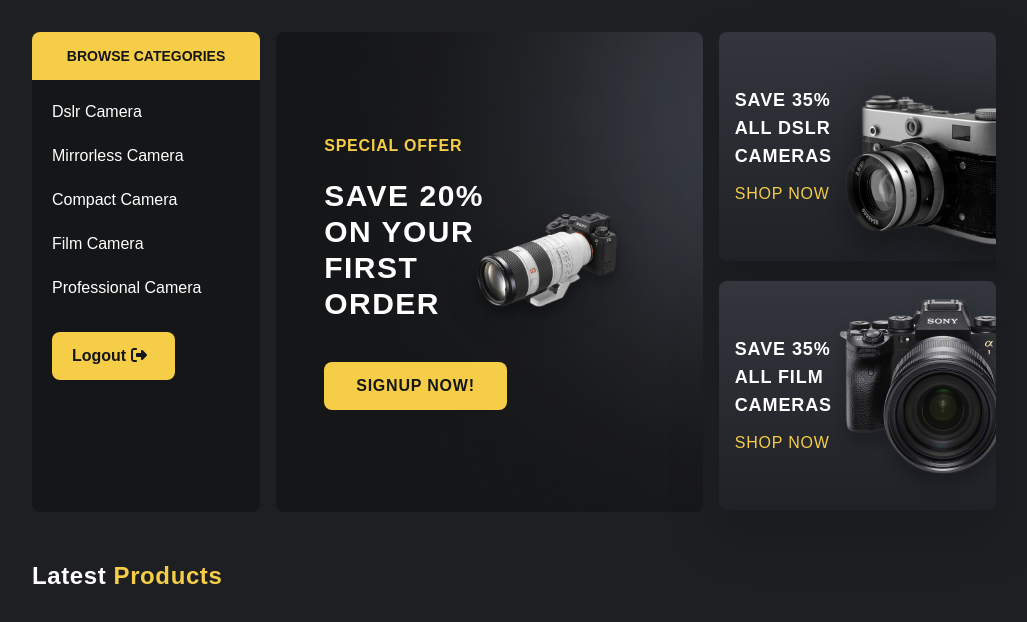
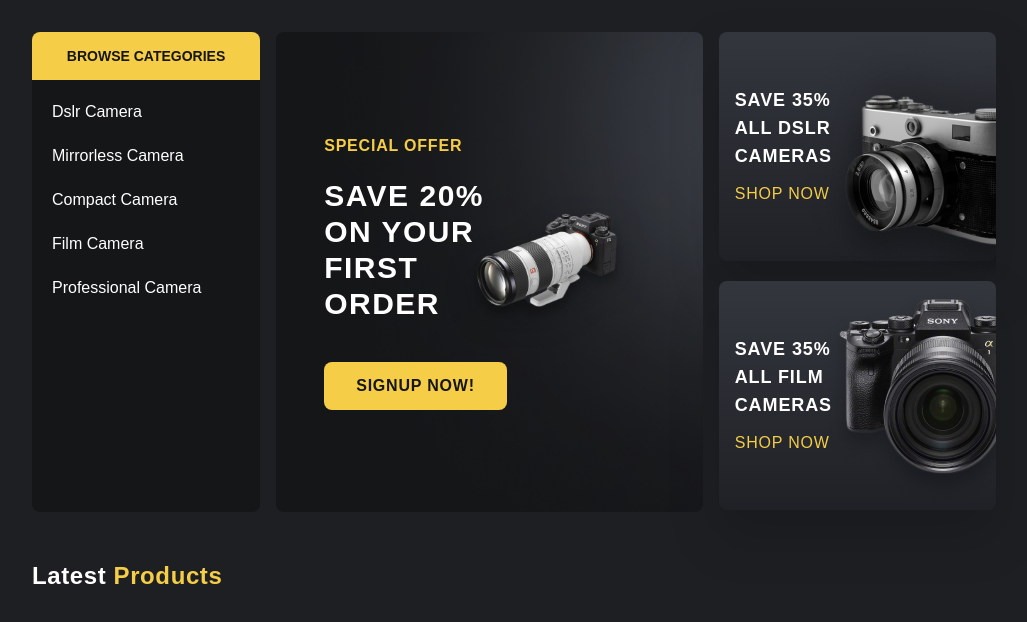
Before and after one commit to olaniyansheyi/photoland-nuxt-v1, a Nuxt app: page / in a window 1280 px wide. Shown: the top 622 px of the page, without its empty margins (112-1139 px from the left). Built offline with nearby package versions, Linux system fonts and the light colour scheme; no server answers; the database is empty.

Commit message:
new feature

```diff
--- a/components/Menu.vue
+++ b/components/Menu.vue
@@ -1,7 +1,7 @@
 <script setup>
 import { useAuthStore } from "~/stores/auth.js";
-import pkg from "vue-toastification";
-const { useToast } = pkg;
+import { useToast } from "vue-toastification";
+// const toast = useToast();
 
 const authStore = useAuthStore();
 const props = defineProps({
@@ -11,21 +11,21 @@ const props = defineProps({
   },
 });
 
-async function handleLogout() {
-  try {
-    const { error } = await authStore.logout();
+// async function handleLogout() {
+//   try {
+//     const { error } = await authStore.logout();
 
-    if (error) {
-      useToast().error(`${error}`);
-    } else {
-      props.handleToggleMenu();
-      useToast().success("you are successfully logged out!");
-      console.log(authStore.user === null);
-    }
-  } catch (error) {
-    console.error("Login failed:", error.message);
-  }
-}
+//     if (error) {
+//       toast.error(`${error}`);
+//     } else {
+//       props.handleToggleMenu();
+//       toast.success("you are successfully logged out!");
+//       console.log(authStore.user === null);
+//     }
+//   } catch (error) {
+//     console.error("Login failed:", error.message);
+//   }
+// }
 </script>
 
 <template>
@@ -55,7 +55,7 @@ async function handleLogout() {
       <NuxtLink @click="props.handleToggleMenu" to="/products/professional">
         Professional Camera
       </NuxtLink>
-      <button
+      <!-- <button
         @click="handleLogout()"
         type="submit"
         class="text-primary bg-accent hover:bg-accent-hover px-5 py-3 font-semibold rounded-lg mt-3 flex"
@@ -65,7 +65,7 @@ async function handleLogout() {
           <font-awesome-icon :icon="['fas', 'sign-out-alt']" />
         </span>
         <SpinnerMini v-if="authStore.loading" />
-      </button>
+      </button> -->
 
       <NuxtLink
         @click="props.handleToggleMenu"
--- a/components/ProductCategoryList.vue
+++ b/components/ProductCategoryList.vue
@@ -1,25 +1,25 @@
 <script setup>
 import { useAuthStore } from "~/stores/auth.js";
-import pkg from "vue-toastification";
-const { useToast } = pkg;
+// import { useToast } from "vue-toastification";
+// const toast = useToast();
 
 const authStore = useAuthStore();
 
-async function handleLogout() {
-  try {
-    const { error } = await authStore.logout();
+// async function handleLogout() {
+//   try {
+//     const { error } = await authStore.logout();
 
-    if (error) {
-      useToast().error(`${error}`);
-    } else {
-      props.handleToggleMenu();
-      useToast().success("you are successfully logged out!");
-      console.log(authStore.user === null);
-    }
-  } catch (error) {
-    console.error("Login failed:", error.message);
-  }
-}
+//     if (error) {
+//       toast.error(`${error}`);
+//     } else {
+//       props.handleToggleMenu();
+//       toast.success("you are successfully logged out!");
+//       console.log(authStore.user === null);
+//     }
+//   } catch (error) {
+//     console.error("Login failed:", error.message);
+//   }
+// }
 </script>
 
 <template>
@@ -37,7 +37,7 @@ async function handleLogout() {
       <NuxtLink to="/products/compact">Compact Camera</NuxtLink>
       <NuxtLink to="/products/film">Film Camera</NuxtLink>
       <NuxtLink to="/products/professional">Professional Camera</NuxtLink>
-      <button
+      <!-- <button
         @click="handleLogout()"
         type="submit"
         class="text-primary bg-accent hover:bg-accent-hover px-5 py-3 font-semibold rounded-lg mt-3 flex"
@@ -47,7 +47,7 @@ async function handleLogout() {
           <font-awesome-icon :icon="['fas', 'sign-out-alt']" />
         </span>
         <SpinnerMini v-if="authStore.loading" />
-      </button>
+      </button> -->
     </div>
   </div>
 </template>
--- a/pages/login.vue
+++ b/pages/login.vue
@@ -1,13 +1,15 @@
 <script setup>
 import { useAuthStore } from "~/stores/auth.js";
-import pkg from "vue-toastification";
-const { useToast } = pkg;
+import { useToast } from "vue-toastification";
+const toast = useToast();
 
 const authStore = useAuthStore();
 
 async function handleLogin() {
-  if (authStore.email === "" || authStore.password === "")
-    return toast.error("All feild is required!");
+  if (authStore.email === "" || authStore.password === "") {
+    toast.error("All feild is required!");
+    return;
+  }
   try {
     const { error } = await authStore.login({
       email: authStore.email,
@@ -15,10 +17,10 @@ async function handleLogin() {
     });
 
     if (error) {
-      useToast.error(`${error}`);
+      toast.error(`${error}`);
     } else {
       navigateTo("/");
-      useToast.success("you are successfully logged in!");
+      toast.success("you are successfully logged in!");
     }
   } catch (error) {
     console.error("Login failed:", error.message);
--- a/pages/sign-up.vue
+++ b/pages/sign-up.vue
@@ -1,7 +1,7 @@
 <script setup>
 import { useAuthStore } from "~/stores/auth.js";
-import pkg from "vue-toastification";
-const { useToast } = pkg;
+import { useToast } from "vue-toastification";
+const toast = useToast();
 
 const authStore = useAuthStore();
 
@@ -13,10 +13,10 @@ async function handleSignUp() {
       password: authStore.password,
     });
     if (response.error) {
-      useToast().error(`${response.error}`);
+      toast.error(`${response.error}`);
     } else {
       navigateTo("/login");
-      useToast().success(
+      toast.success(
         "refistration successfull, PLease make sure you verify your email before you log in!"
       );
     }
```
